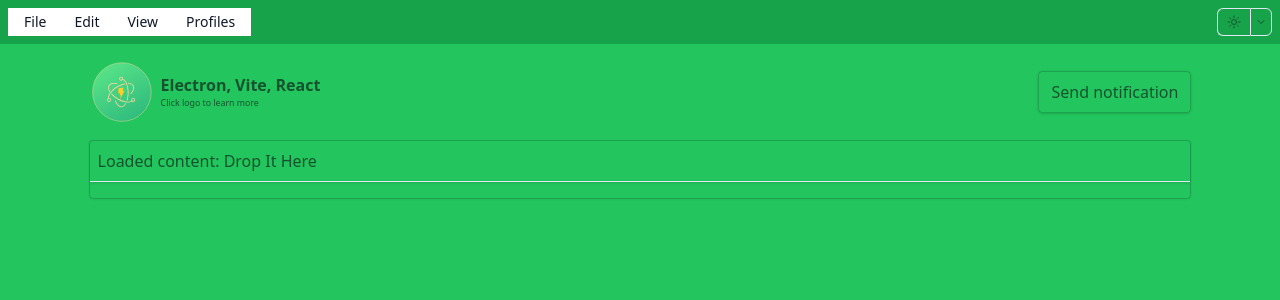
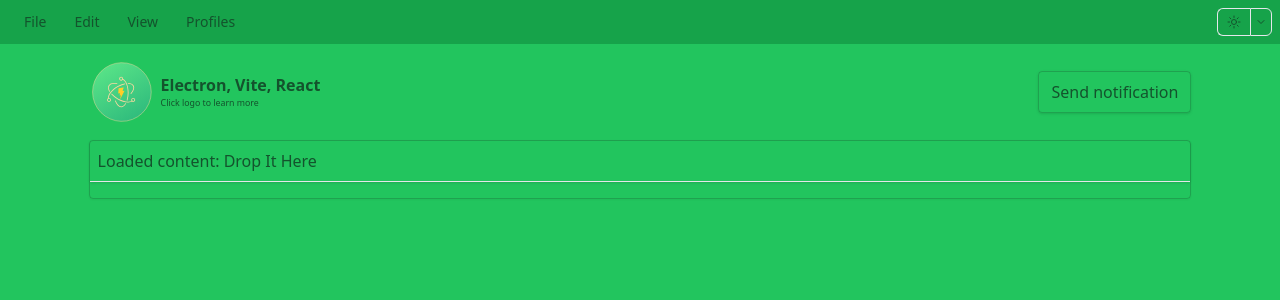
Before and after one commit to maxzz/electron-react, a React (Vite) app: page / in a window 1280 px wide. Shown: the top 300 px of the page. Built offline with nearby package versions, Linux system fonts and the light colour scheme; what tailwindcss-radix would draw is missing.

Commit message:
WIP. tailwind. add feedback colors

```diff
--- a/tailwind.config.js
+++ b/tailwind.config.js
@@ -8,7 +8,8 @@
         require('./tailwind/tailwnid-plugin-debug-styles'),
         require('./tailwind/tailwind-plugin-debug-screens'),
         require('./tailwind/tailwind-plugin-data-state'),
-        require('./tailwind/tailwind-plugin-shadcn.mts').shadcnPlugin,
+        require('./tailwind/tailwind-plugin-shadcn.mts'),
+        require('./tailwind/tailwind-plugin-shadcn-feedback.mts'),
         require('./tailwind/tailwindcss-animate'),
         require('tailwindcss-radix')(),
     ],
```
Also changed, not shown: tailwind/tailwind-plugin-shadcn-feedback.mts (added), tailwind/tailwind-plugin-shadcn.mts.
